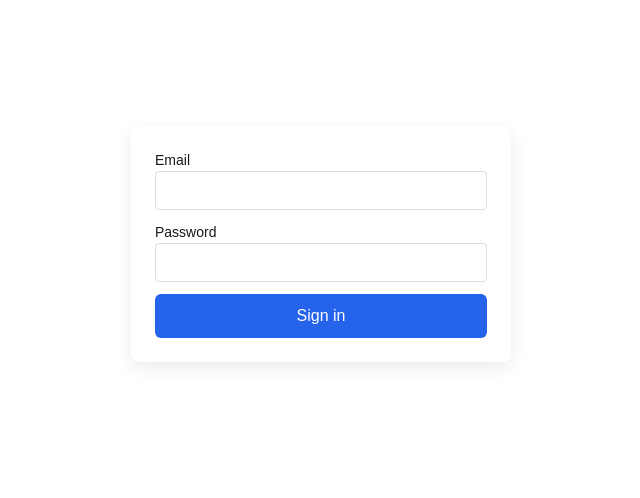
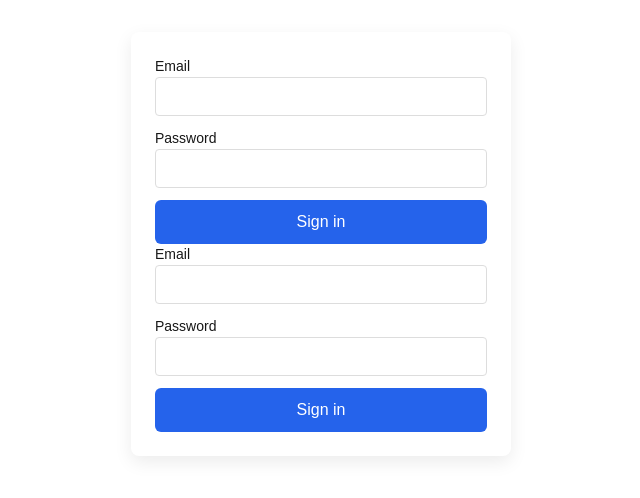
Before and after one commit to 17nbist/COB290-2025-Team-5, a Next.js app: page / in a window 1280 px wide. Shown: the part 156-654 px from the top of the page, without its empty margins (319-959 px from the left). Built offline with nearby package versions, Linux system fonts and the light colour scheme.

Commit message:
my example change

```diff
--- a/src/app/page.js
+++ b/src/app/page.js
@@ -6,6 +6,7 @@ export default function Home() {
     <div style={{ display: "flex", justifyContent: "center", alignItems: "center", minHeight: "100vh" }}>
       <AuthCard>
         <LoginForm />
+        <LoginForm />
       </AuthCard>
     </div>
   );
```
